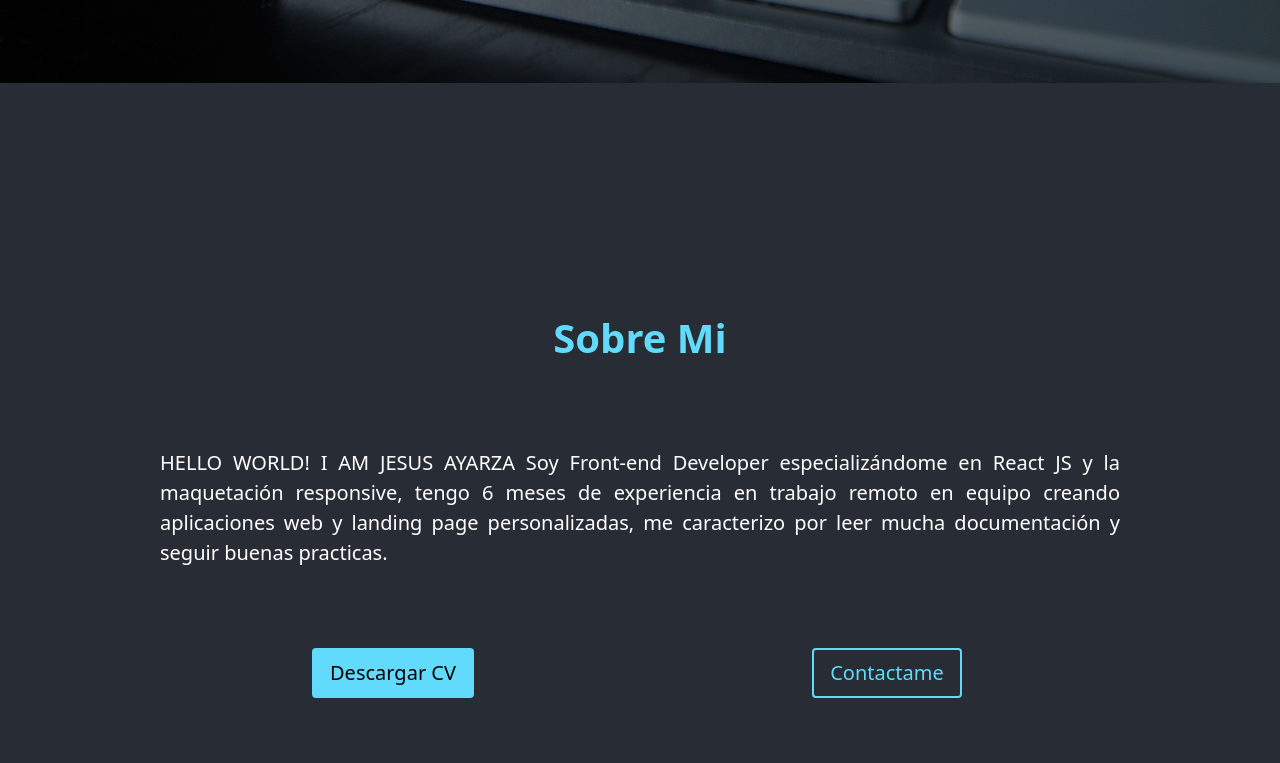
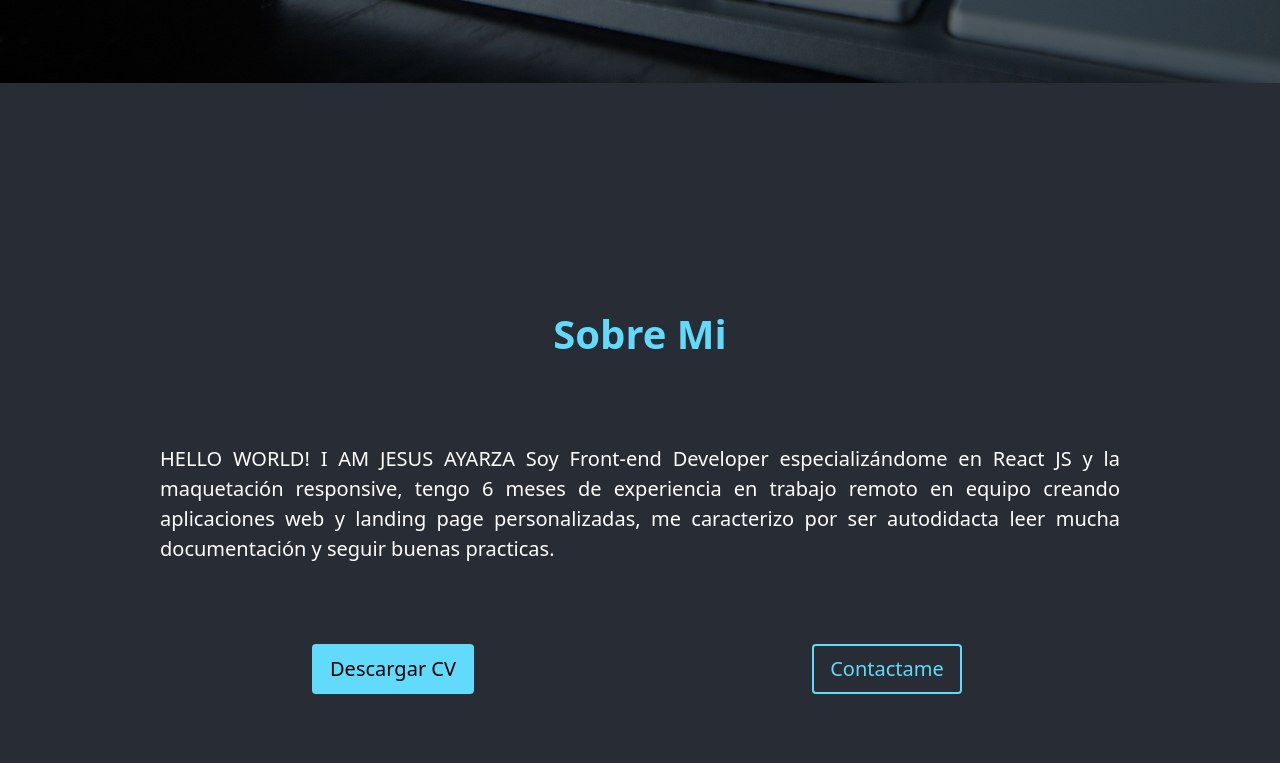
Before and after one commit to jesus1811/JESUDEV, a Next.js app: page / in a window 1280 px wide. Shown: the part 717-1480 px from the top of the page. Built offline with nearby package versions, Linux system fonts and the light colour scheme.

Commit message:
add component containerPrimary

```diff
--- /dev/null
+++ b/components/common/ContainerPrimary.tsx
@@ -0,0 +1,21 @@
+import React from "react";
+interface Props {
+  children: JSX.Element;
+  className?: string;
+  color: string;
+}
+
+export const ContainerPrimary = ({ children, className, color }: Props) => {
+  return (
+    <section
+      className={
+        className +
+        " w-full min-h-screen " +
+        color +
+        " flex flex-col justify-center items-center pt-[72px] pb-[40px]"
+      }
+    >
+      {children}
+    </section>
+  );
+};
--- a/components/common/index.ts
+++ b/components/common/index.ts
@@ -5,3 +5,4 @@ export * from "./LabelMain";
 export * from "./ImageCard";
 export * from "./LinkCard";
 export * from "./ProjectCard";
+export * from "./ContainerPrimary";
--- a/components/layouts/Footer.tsx
+++ b/components/layouts/Footer.tsx
@@ -34,7 +34,7 @@ export const Footer = () => {
       </div>
       <div className="copy">
           <p className="text-white text-xl text-center">
-            ©|Copyright 2022 desarrollado por Jesus ayarza|
+            ©| JesuDev 2021 todos los derechos reservados |
           </p>
         </div>
     </section>
--- a/components/modules/About.tsx
+++ b/components/modules/About.tsx
@@ -1,14 +1,15 @@
-import { LabelMain, LinkPrimary, LinkTransparent } from "../common";
+import {
+  ContainerPrimary,
+  LabelMain,
+  LinkPrimary,
+  LinkTransparent,
+} from "../common";
 
 export const About = () => {
   return (
     <>
       <div className="inicio h-screen"></div>
-      <section
-        className="about w-full min-h-screen flex justify-center
-         items-center bg-[#282c34]
-       pt-[72px] pb-8"
-      >
+      <ContainerPrimary className="about" color="bg-[#282c34]">
         <div className="w-9/12 h-full flex flex-col justify-center items-center gap-20">
           <LabelMain>Sobre Mi</LabelMain>
           <p className="text-white text-[20px] text-justify" data-aos="fade-up">
@@ -16,7 +17,7 @@ export const About = () => {
             especializándome en React JS y la maquetación responsive, tengo 6
             meses de experiencia en trabajo remoto en equipo creando
             aplicaciones web y landing page personalizadas, me caracterizo por
-            leer mucha documentación y seguir buenas practicas.
+            ser autodidacta leer mucha documentación y seguir buenas practicas.
           </p>
           <div
             className="w-full grid justify-items-center items-center
@@ -29,7 +30,7 @@ export const About = () => {
             <LinkTransparent to="contact">Contactame</LinkTransparent>
           </div>
         </div>
-      </section>
+      </ContainerPrimary>
     </>
   );
 };
--- a/components/modules/Project.tsx
+++ b/components/modules/Project.tsx
@@ -1,11 +1,8 @@
-import { LabelMain, ProjectCard } from "../common";
+import { ContainerPrimary, LabelMain, ProjectCard } from "../common";
 
 export const Project = () => {
   return (
-    <section
-      className="proyect w-full min-h-screen bg-[#282c34] flex flex-col
-  justify-center items-center pt-[72px] pb-[40px]"
-    >
+    <ContainerPrimary className="proyect" color="bg-[#282c34]">
       <div
         className="w-9/12 h-full flex flex-col justify-evenly
     items-center gap-8"
@@ -78,6 +75,6 @@ export const Project = () => {
           </ProjectCard>
         </div>
       </div>
-    </section>
+    </ContainerPrimary>
   );
 };
--- a/components/modules/Skill.tsx
+++ b/components/modules/Skill.tsx
@@ -1,11 +1,8 @@
-import { ImageCard, LabelMain } from "../common";
+import { ContainerPrimary, ImageCard, LabelMain } from "../common";
 
 export const Skill = () => {
   return (
-    <section
-      className="skill w-full min-h-screen bg-[#20232a]
-    flex flex-col justify-center items-center pt-[72px] pb-16"
-    >
+    <ContainerPrimary className="skill" color="bg-[#20232a]">
       <div
         className="grid [grid-template-columns:repeat(auto-fit,minmax(250px,1fr))]
      justify-items-stretch items-center w-9/12 h-[65%] gap-[30px]"
@@ -36,6 +33,6 @@ export const Skill = () => {
           <ImageCard icono="/gitlab.svg" nombre="GitLab" />
         </div>
       </div>
-    </section>
+    </ContainerPrimary>
   );
 };
```
Also changed, not shown: 1 other file (tests, documents, lock files or other folders).
